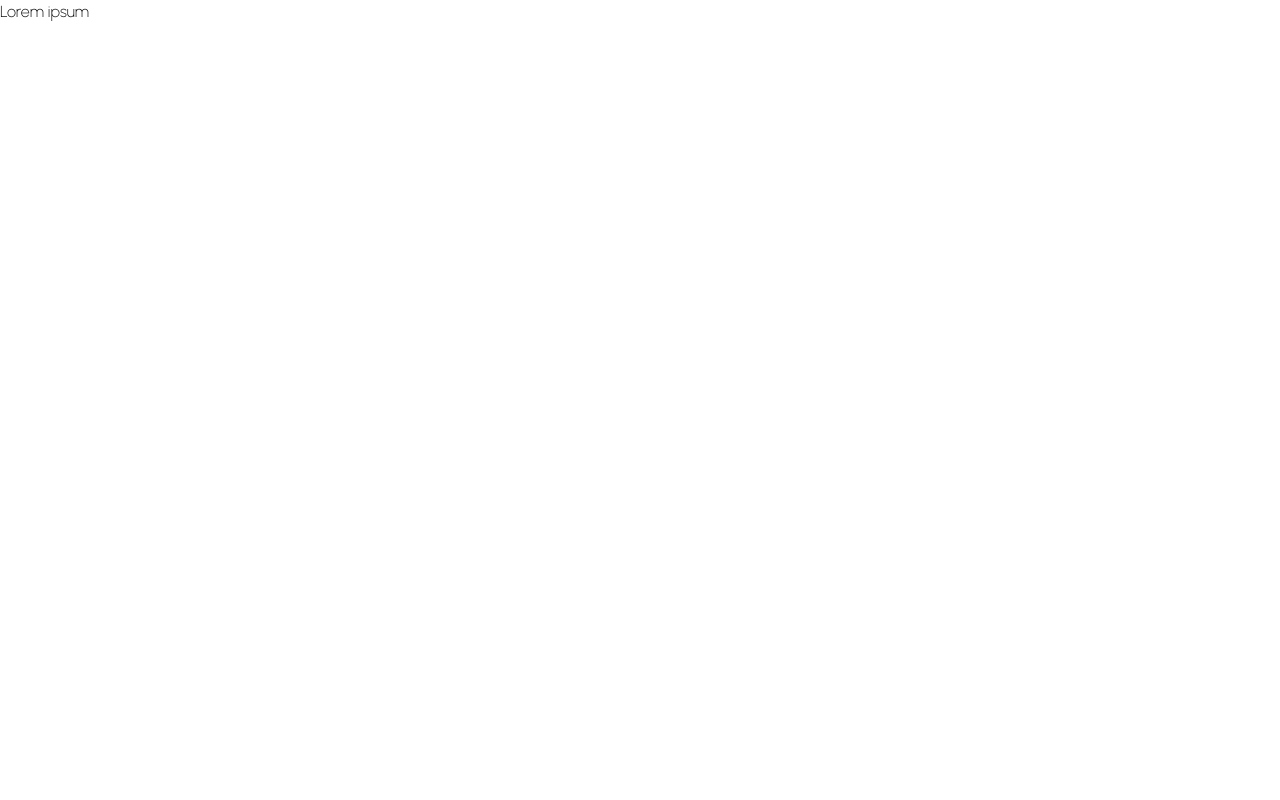
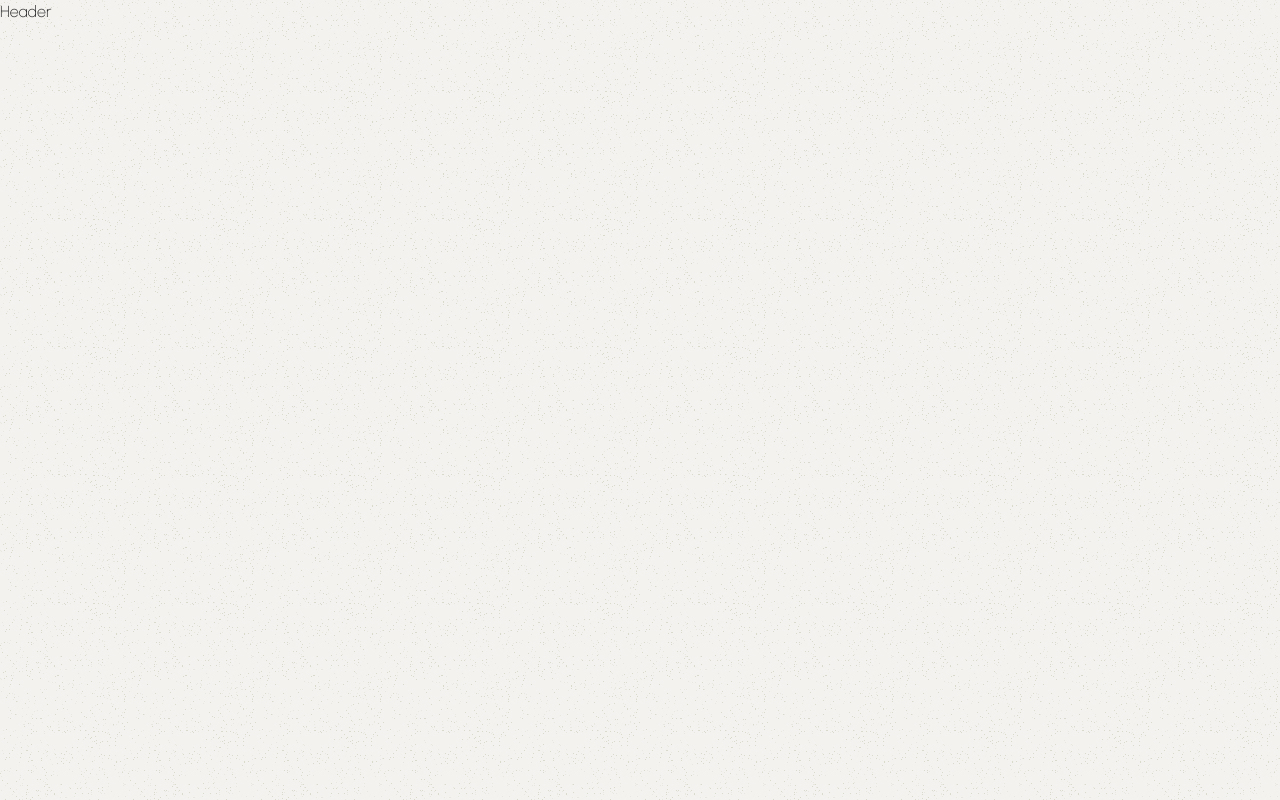
Before and after one commit to elab-development/klijentske-veb-tehnologije-2024-2022-0521-ap-prodaja-modnihpr, a Next.js app in the folder prodajamodnihproizvoda/: page / in a window 1280 px wide. Built offline with nearby package versions, Linux system fonts and the light colour scheme.

Commit message:
Added reusable Header component and tailwind colors for the theme

```diff
--- a/prodajamodnihproizvoda/src/app/layout.tsx
+++ b/prodajamodnihproizvoda/src/app/layout.tsx
@@ -1,5 +1,6 @@
 import type { Metadata } from "next";
 import "./css/globals.css";
+import Header from "@/components/Header";
 
 export const metadata: Metadata = {
   title: "Create Next App",
@@ -13,7 +14,10 @@ export default function RootLayout({
 }>) {
   return (
     <html lang="en">
-      <body className="font-bodyFont">{children}</body>
+      <body className="font-bodyFont w-full  bg-main-bg text-darkText">
+        <Header />
+        {children}
+      </body>
     </html>
   );
 }
--- a/prodajamodnihproizvoda/src/app/page.tsx
+++ b/prodajamodnihproizvoda/src/app/page.tsx
@@ -3,7 +3,7 @@ import Image from "next/image";
 export default function Home() {
   return (
     <main>
-      Lorem ipsum
+
     </main>
   );
 }
--- /dev/null
+++ b/prodajamodnihproizvoda/src/components/Header.tsx
@@ -0,0 +1,7 @@
+import React from "react";
+
+const Header = () => {
+  return <div>Header</div>;
+};
+
+export default Header;
--- a/prodajamodnihproizvoda/tailwind.config.ts
+++ b/prodajamodnihproizvoda/tailwind.config.ts
@@ -9,9 +9,18 @@ const config: Config = {
   ],
   theme: {
     extend: {
+      backgroundImage: {
+        'main-bg': "url('/bg-img.jpeg')"
+      },
       fontFamily: {
         bodyFont: ["Urbanist", ...defaultTheme.fontFamily.sans],
       },
+      colors:{
+        bodyColor: "#fbfaf7",
+        bgLight: "#1010100d",
+        darkText: "#242424",
+        lightText: "#a5a5a5",
+      }
     },
   },
   plugins: [],
```
Also changed, not shown: prodajamodnihproizvoda/public/bg-img.jpeg (added).
